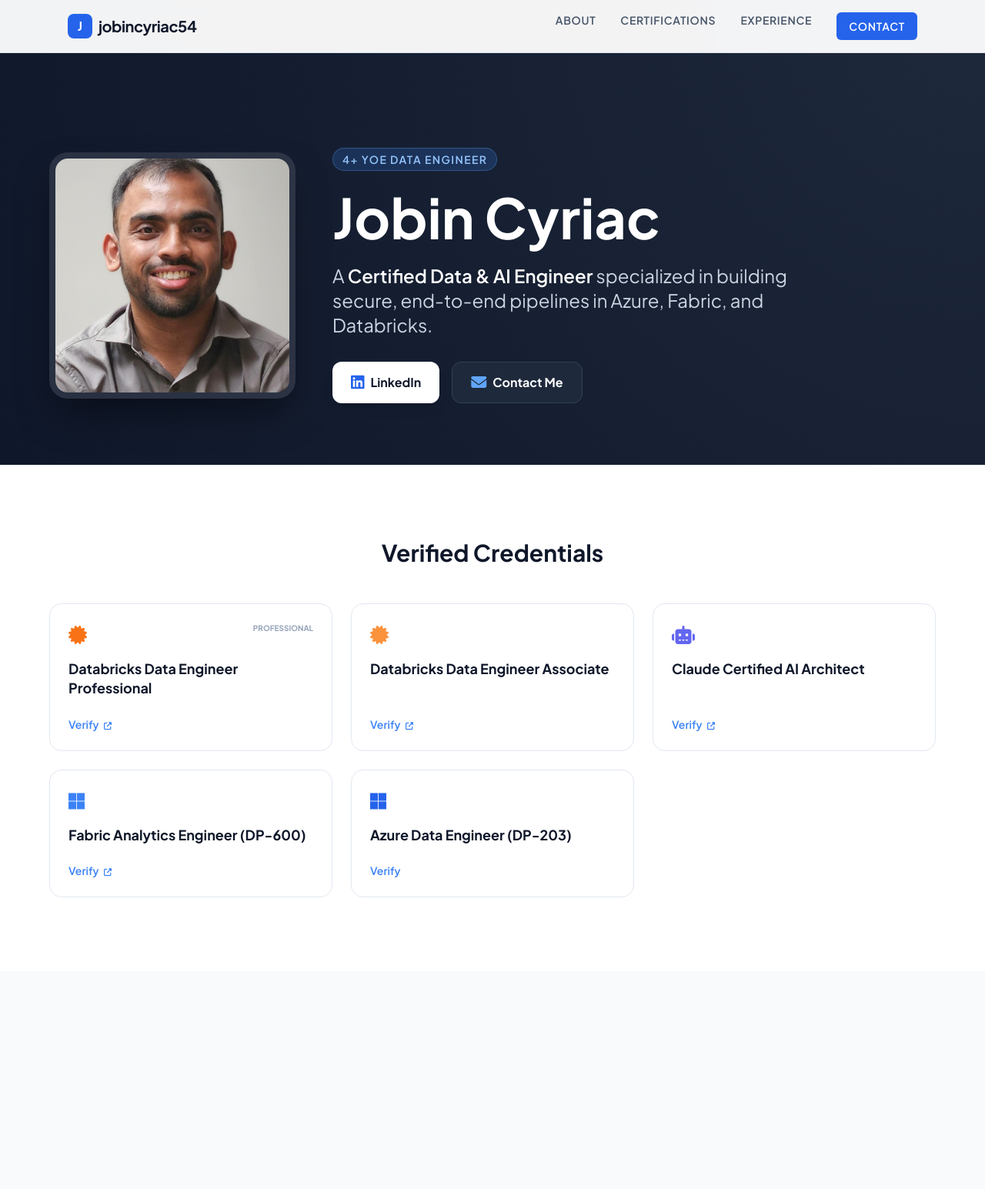
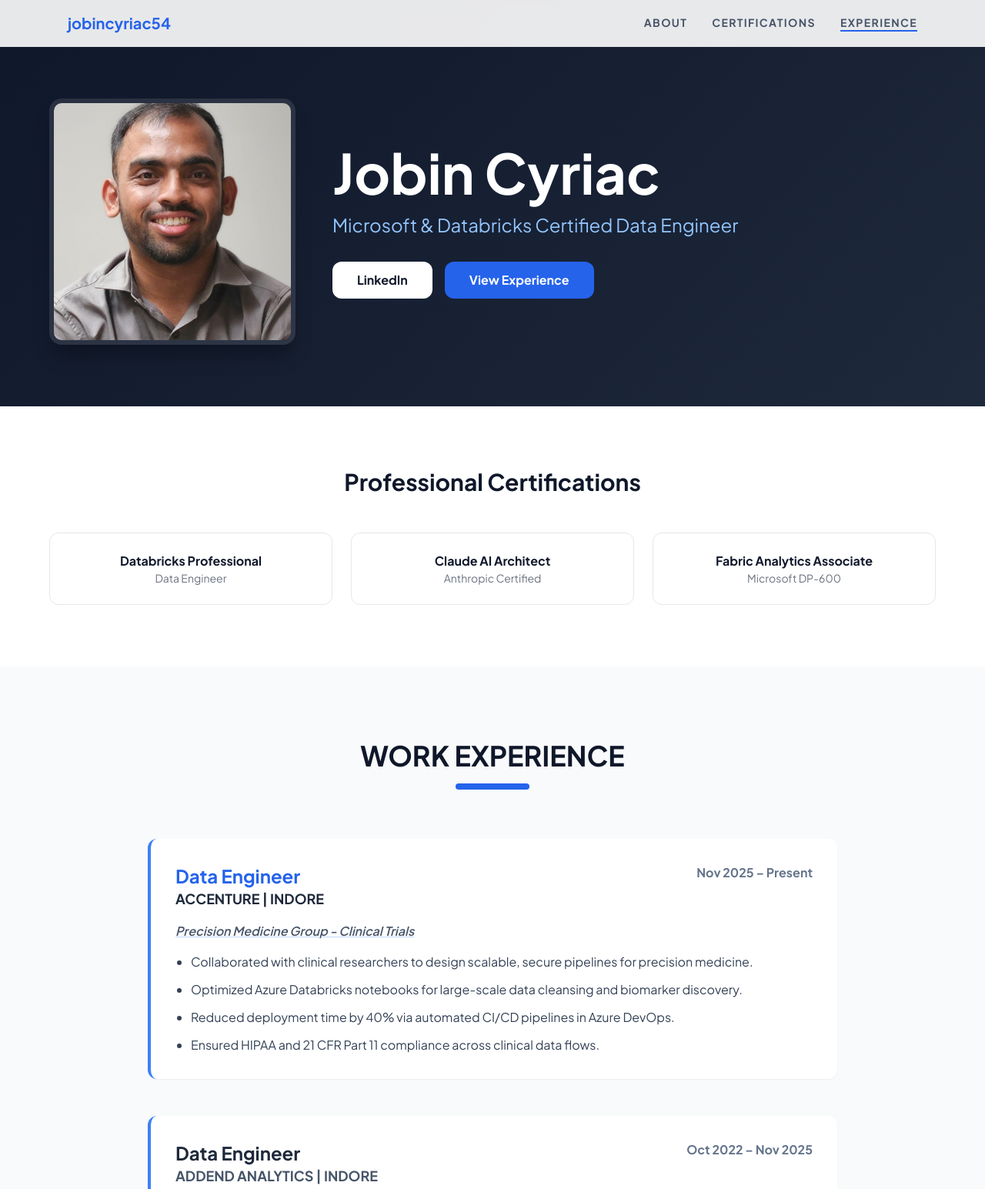
Before and after one commit to jobincyriac54/jobincyriac54.github.io, a plain HTML site: page index.html in a window 1280 px wide. Shown: the top 1545 px of the page at 77% size. Before the commit the page ends 1262 px from the top, so only its background shows below. Drawn offline with nearby package versions, Linux system fonts and the light colour scheme.

Commit message:
Update index.html

```diff
--- a/index.html
+++ b/index.html
@@ -3,113 +3,158 @@
 <head>
     <meta charset="UTF-8">
     <meta name="viewport" content="width=device-width, initial-scale=1.0">
-    <title>Jobin Cyriac | Certified Data & AI Engineer</title>
+    <title>Jobin Cyriac | Data Engineer Portfolio</title>
     <script src="https://cdn.tailwindcss.com"></script>
     <link rel="stylesheet" href="https://cdnjs.cloudflare.com/ajax/libs/font-awesome/6.4.0/css/all.min.css">
     <style>
         @import url('https://fonts.googleapis.com/css2?family=Plus+Jakarta+Sans:wght@300;400;600;700&display=swap');
         body { font-family: 'Plus Jakarta Sans', sans-serif; scroll-behavior: smooth; }
-        .glass { background: rgba(255, 255, 255, 0.95); backdrop-filter: blur(10px); }
-        .hero-gradient { background: radial-gradient(circle at top right, #1e293b, #0f172a); }
-        .cert-card { transition: all 0.3s ease; border: 1px solid #e2e8f0; background: white; }
-        .cert-card:hover { transform: translateY(-3px); border-color: #3b82f6; box-shadow: 0 10px 20px -10px rgba(59, 130, 246, 0.2); }
-        .profile-img { border: 8px solid rgba(255,255,255,0.1); box-shadow: 0 25px 50px -12px rgba(0,0,0,0.5); }
-        .timeline-line { position: absolute; left: 8px; top: 0; bottom: 0; width: 2px; background: #e2e8f0; }
-        .skill-tag { background: #f1f5f9; color: #475569; padding: 4px 12px; border-radius: 99px; font-size: 13px; font-weight: 600; }
+        .hero-gradient { background: linear-gradient(135deg, #0f172a 0%, #1e293b 100%); }
+        .experience-card { border-left: 4px solid #3b82f6; background: white; transition: all 0.3s; }
+        .experience-card:hover { transform: translateX(10px); box-shadow: 0 10px 15px -3px rgba(0, 0, 0, 0.1); }
+        .profile-img { border: 6px solid rgba(255,255,255,0.1); box-shadow: 0 20px 25px -5px rgba(0,0,0,0.3); }
+        .skill-chip { background: #e2e8f0; color: #1e293b; padding: 5px 12px; border-radius: 20px; font-size: 12px; font-weight: 700; }
     </style>
 </head>
-<body class="bg-slate-50 text-slate-900 overflow-x-hidden">
+<body class="bg-gray-50 text-slate-900">
 
-    <!-- Navigation -->
-    <nav class="fixed top-0 w-full z-50 glass border-b border-slate-200">
+    <!-- Navbar -->
+    <nav class="fixed top-0 w-full z-50 bg-white/90 backdrop-blur-md border-b border-gray-200">
         <div class="max-w-6xl mx-auto px-6 py-4 flex justify-between items-center">
-            <div class="flex items-center space-x-2">
-                <div class="w-8 h-8 bg-blue-600 rounded-lg flex items-center justify-center text-white font-bold">J</div>
-                <span class="font-bold text-xl tracking-tight">jobincyriac54</span>
-            </div>
-            <div class="hidden md:flex space-x-8 font-semibold text-sm uppercase tracking-wider text-slate-600">
-                <a href="#about" class="hover:text-blue-600 transition">About</a>
-                <a href="#certifications" class="hover:text-blue-600 transition">Certifications</a>
-                <a href="#experience" class="hover:text-blue-600 transition">Experience</a>
-                <a href="mailto:jobincyriac1997@gmail.com" class="bg-blue-600 text-white px-4 py-2 rounded-md hover:bg-blue-700 transition">Contact</a>
+            <span class="font-bold text-xl text-blue-600">jobincyriac54</span>
+            <div class="hidden md:flex space-x-8 font-bold text-sm uppercase tracking-widest text-slate-600">
+                <a href="#about" class="hover:text-blue-600">About</a>
+                <a href="#certifications" class="hover:text-blue-600">Certifications</a>
+                <a href="#experience" class="hover:text-blue-600 border-b-2 border-blue-600">Experience</a>
             </div>
         </div>
     </nav>
 
-    <!-- Hero Section -->
-    <header id="about" class="hero-gradient text-white pt-32 md:pt-48 pb-20 px-6">
+    <!-- Hero -->
+    <header id="about" class="hero-gradient text-white pt-32 pb-20 px-6">
         <div class="max-w-6xl mx-auto flex flex-col md:flex-row items-center gap-12">
-            <div class="w-64 h-64 md:w-80 md:h-80 flex-shrink-0">
-                <img src="profile.jpg" alt="Jobin Cyriac" class="profile-img w-full h-full object-cover rounded-3xl">
-            </div>
-            <div class="flex-1 text-center md:text-left">
-                <div class="inline-block px-3 py-1 bg-blue-500/20 border border-blue-400/30 rounded-full text-blue-300 text-sm font-semibold mb-6 uppercase tracking-widest">
-                    4+ YOE Data Engineer
-                </div>
-                <h1 class="text-5xl md:text-7xl font-bold mb-6 leading-tight">Jobin Cyriac</h1>
-                <p class="text-xl md:text-2xl text-slate-300 mb-8 max-w-2xl leading-relaxed">
-                    A <span class="text-white font-semibold">Certified Data & AI Engineer</span> specialized in building secure, end-to-end pipelines in Azure, Fabric, and Databricks.
-                </p>
+            <img src="profile.jpg" alt="Jobin Cyriac" class="profile-img w-64 h-64 md:w-80 md:h-80 object-cover rounded-2xl">
+            <div class="text-center md:text-left">
+                <h1 class="text-5xl md:text-7xl font-bold mb-4">Jobin Cyriac</h1>
+                <p class="text-xl md:text-2xl text-blue-300 mb-8">Microsoft & Databricks Certified Data Engineer</p>
                 <div class="flex flex-wrap justify-center md:justify-start gap-4">
-                    <a href="https://linkedin.com/in/jobincyriac54" target="_blank" class="flex items-center gap-2 bg-white text-slate-900 px-6 py-3 rounded-xl font-bold hover:bg-slate-100 transition shadow-lg">
-                        <i class="fab fa-linkedin text-xl text-blue-600"></i> LinkedIn
-                    </a>
-                    <a href="mailto:jobincyriac1997@gmail.com" class="flex items-center gap-2 bg-slate-800 text-white px-6 py-3 rounded-xl font-bold border border-slate-700 hover:bg-slate-700 transition">
-                        <i class="fas fa-envelope text-xl text-blue-400"></i> Contact Me
-                    </a>
+                    <a href="https://linkedin.com/in/jobincyriac54" target="_blank" class="bg-white text-slate-900 px-8 py-3 rounded-xl font-bold">LinkedIn</a>
+                    <a href="#experience" class="bg-blue-600 text-white px-8 py-3 rounded-xl font-bold">View Experience</a>
                 </div>
             </div>
         </div>
     </header>
 
-    <!-- Certifications Section -->
-    <section id="certifications" class="py-24 px-6 bg-white">
-        <div class="max-w-6xl mx-auto">
-            <h2 class="text-3xl font-bold mb-12 text-center">Verified Credentials</h2>
-            <div class="grid grid-cols-1 md:grid-cols-2 lg:grid-cols-3 gap-6">
-                <!-- Professional Databricks -->
-                <a href="https://credentials.databricks.com/fa7c2e10-a42e-4afd-82f1-597bacaf43e5#acc.Oad2SPNo" target="_blank" class="cert-card p-6 rounded-2xl flex flex-col justify-between group">
-                    <div>
-                        <div class="flex justify-between items-start mb-4">
-                            <i class="fas fa-certificate text-2xl text-orange-500"></i>
-                            <span class="text-[10px] font-black uppercase text-slate-400">Professional</span>
+    <!-- Certifications -->
+    <section id="certifications" class="py-20 px-6 bg-white">
+        <div class="max-w-6xl mx-auto text-center">
+            <h2 class="text-3xl font-bold mb-12">Professional Certifications</h2>
+            <div class="grid grid-cols-1 md:grid-cols-3 gap-6">
+                <a href="https://credentials.databricks.com/fa7c2e10-a42e-4afd-82f1-597bacaf43e5" class="p-6 border rounded-xl hover:border-blue-500 transition">
+                    <h4 class="font-bold">Databricks Professional</h4>
+                    <p class="text-sm text-gray-500">Data Engineer</p>
+                </a>
+                <a href="https://verify.skilljar.com/c/eumqrfbz7jv9" class="p-6 border rounded-xl hover:border-blue-500 transition">
+                    <h4 class="font-bold">Claude AI Architect</h4>
+                    <p class="text-sm text-gray-500">Anthropic Certified</p>
+                </a>
+                <a href="https://learn.microsoft.com/en-us/users/jobincyriac-9828/credentials/52caa64e0ae116a" class="p-6 border rounded-xl hover:border-blue-500 transition">
+                    <h4 class="font-bold">Fabric Analytics Associate</h4>
+                    <p class="text-sm text-gray-500">Microsoft DP-600</p>
+                </a>
+            </div>
+        </div>
+    </section>
+
+    <!-- EXPERIENCE SECTION - FULLY REBUILT -->
+    <section id="experience" class="py-24 px-6 bg-gray-50">
+        <div class="max-w-4xl mx-auto">
+            <div class="text-center mb-16">
+                <h2 class="text-4xl font-black text-slate-900 mb-4 uppercase">Work Experience</h2>
+                <div class="h-2 w-24 bg-blue-600 mx-auto rounded-full"></div>
+            </div>
+
+            <div class="space-y-12">
+                <!-- Accenture -->
+                <div class="experience-card p-8 rounded-xl shadow-sm">
+                    <div class="flex flex-col md:flex-row justify-between mb-4">
+                        <div>
+                            <h3 class="text-2xl font-bold text-blue-600">Data Engineer</h3>
+                            <p class="text-lg font-bold text-slate-800 uppercase">Accenture | Indore</p>
                         </div>
-                        <h4 class="font-bold text-lg leading-snug group-hover:text-blue-600 transition">Databricks Data Engineer Professional</h4>
+                        <span class="text-slate-500 font-bold">Nov 2025 – Present</span>
                     </div>
-                    <span class="mt-6 text-sm font-semibold text-blue-500">Verify <i class="fas fa-external-link-alt ml-1 text-[10px]"></i></span>
-                </a>
+                    <p class="font-semibold text-slate-600 mb-4 italic underline decoration-blue-200">Precision Medicine Group - Clinical Trials</p>
+                    <ul class="space-y-3 text-slate-700 list-disc ml-5">
+                        <li>Collaborated with clinical researchers to design scalable, secure pipelines for precision medicine.</li>
+                        <li>Optimized Azure Databricks notebooks for large-scale data cleansing and biomarker discovery.</li>
+                        <li>Reduced deployment time by 40% via automated CI/CD pipelines in Azure DevOps.</li>
+                        <li>Ensured HIPAA and 21 CFR Part 11 compliance across clinical data flows.</li>
+                    </ul>
+                </div>
 
-                <!-- Associate Databricks -->
-                <a href="https://credentials.databricks.com/3e68040e-8844-438b-bfc9-b78863c46a3b#acc.cfCjNXp4" target="_blank" class="cert-card p-6 rounded-2xl flex flex-col justify-between group">
-                    <div>
-                        <i class="fas fa-certificate text-2xl text-orange-400 mb-4"></i>
-                        <h4 class="font-bold text-lg leading-snug group-hover:text-blue-600 transition">Databricks Data Engineer Associate</h4>
+                <!-- Addend -->
+                <div class="experience-card p-8 rounded-xl shadow-sm">
+                    <div class="flex flex-col md:flex-row justify-between mb-4">
+                        <div>
+                            <h3 class="text-2xl font-bold text-slate-800">Data Engineer</h3>
+                            <p class="text-lg font-bold text-slate-600 uppercase">Addend Analytics | Indore</p>
+                        </div>
+                        <span class="text-slate-500 font-bold">Oct 2022 – Nov 2025</span>
                     </div>
-                    <span class="mt-6 text-sm font-semibold text-blue-500">Verify <i class="fas fa-external-link-alt ml-1 text-[10px]"></i></span>
-                </a>
+                    <ul class="space-y-3 text-slate-700 list-disc ml-5 mt-4">
+                        <li>Designed ETL pipelines in ADF to unify healthcare data (EHR, genomics) into centralized Data Lakes.</li>
+                        <li>Engineered a comprehensive data warehousing solution for a shipping client in Microsoft Fabric.</li>
+                        <li>Maintained 100+ SQL Objects for complex analytical queries and storage optimization.</li>
+                        <li>Improved query performance by 30% using complex stored procedures.</li>
+                    </ul>
+                </div>
 
-                <!-- Claude AI -->
-                <a href="https://verify.skilljar.com/c/eumqrfbz7jv9" target="_blank" class="cert-card p-6 rounded-2xl flex flex-col justify-between group">
-                    <div>
-                        <i class="fas fa-robot text-2xl text-indigo-500 mb-4"></i>
-                        <h4 class="font-bold text-lg leading-snug group-hover:text-blue-600 transition">Claude Certified AI Architect</h4>
+                <!-- Hackett -->
+                <div class="experience-card p-8 rounded-xl shadow-sm">
+                    <div class="flex flex-col md:flex-row justify-between mb-4">
+                        <div>
+                            <h3 class="text-2xl font-bold text-slate-800">Trainee</h3>
+                            <p class="text-lg font-bold text-slate-600 uppercase">Hackett Group | Hyderabad</p>
+                        </div>
+                        <span class="text-slate-500 font-bold">Sep 2021 – Apr 2022</span>
                     </div>
-                    <span class="mt-6 text-sm font-semibold text-blue-500">Verify <i class="fas fa-external-link-alt ml-1 text-[10px]"></i></span>
-                </a>
+                    <ul class="space-y-3 text-slate-700 list-disc ml-5">
+                        <li>Integrated AWS Lambda and Glue with APIs to retrieve paginated datasets for a retail client.</li>
+                        <li>Configured Dataflows for transformations of paginated data into Azure SQL Server.</li>
+                        <li>Built upsert logic and incremental loading using advanced stored procedures and recursive CTEs.</li>
+                    </ul>
+                </div>
+            </div>
+        </div>
+    </section>
 
-                <!-- DP-600 -->
-                <a href="https://learn.microsoft.com/en-us/users/jobincyriac-9828/credentials/52caa64e0ae116a" target="_blank" class="cert-card p-6 rounded-2xl flex flex-col justify-between group">
-                    <div>
-                        <i class="fab fa-microsoft text-2xl text-blue-500 mb-4"></i>
-                        <h4 class="font-bold text-lg leading-snug group-hover:text-blue-600 transition">Fabric Analytics Engineer (DP-600)</h4>
-                    </div>
-                    <span class="mt-6 text-sm font-semibold text-blue-500">Verify <i class="fas fa-external-link-alt ml-1 text-[10px]"></i></span>
-                </a>
+    <!-- Skills -->
+    <section class="py-20 bg-white px-6">
+        <div class="max-w-6xl mx-auto text-center">
+            <h2 class="text-3xl font-bold mb-10">Tech Stack</h2>
+            <div class="flex flex-wrap justify-center gap-3">
+                <span class="skill-chip">Azure Data Factory</span>
+                <span class="skill-chip">Azure Databricks</span>
+                <span class="skill-chip">Microsoft Fabric</span>
+                <span class="skill-chip">Python</span>
+                <span class="skill-chip">PySpark</span>
+                <span class="skill-chip">SQL / T-SQL</span>
+                <span class="skill-chip">CI/CD DevOps</span>
+                <span class="skill-chip">Power BI</span>
+            </div>
+        </div>
+    </section>
 
-                <!-- DP-203 -->
-                <a href="https://learn.microsoft.com/en-us/users/jobincyriac-9828/credentials/3f404fb40bf06b6" target="_blank" class="cert-card p-6 rounded-2xl flex flex-col justify-between group">
-                    <div>
-                        <i class="fab fa-microsoft text-2xl text-blue-600 mb-4"></i>
-                        <h4 class="font-bold text-lg leading-snug group-hover:text-blue-600 transition">Azure Data Engineer (DP-203)</h4>
-                    </div>
-                    <span class="mt-6 text-sm font-semibold text-blue-500">Verify <i class="fas fa-external-link-alt ml-1
+    <!-- Footer -->
+    <footer class="bg-slate-900 text-white py-20 px-6 text-center">
+        <h2 class="text-2xl font-bold mb-4">Jobin Cyriac</h2>
+        <p class="text-slate-400 mb-8">Indore, India | +91 9993003123</p>
+        <div class="flex justify-center gap-6 text-2xl">
+            <a href="mailto:jobincyriac1997@gmail.com" class="hover:text-blue-400 transition"><i class="fas fa-envelope"></i></a>
+            <a href="https://linkedin.com/in/jobincyriac54" class="hover:text-blue-400 transition"><i class="fab fa-linkedin"></i></a>
+        </div>
+    </footer>
+
+</body>
+</html>
```
